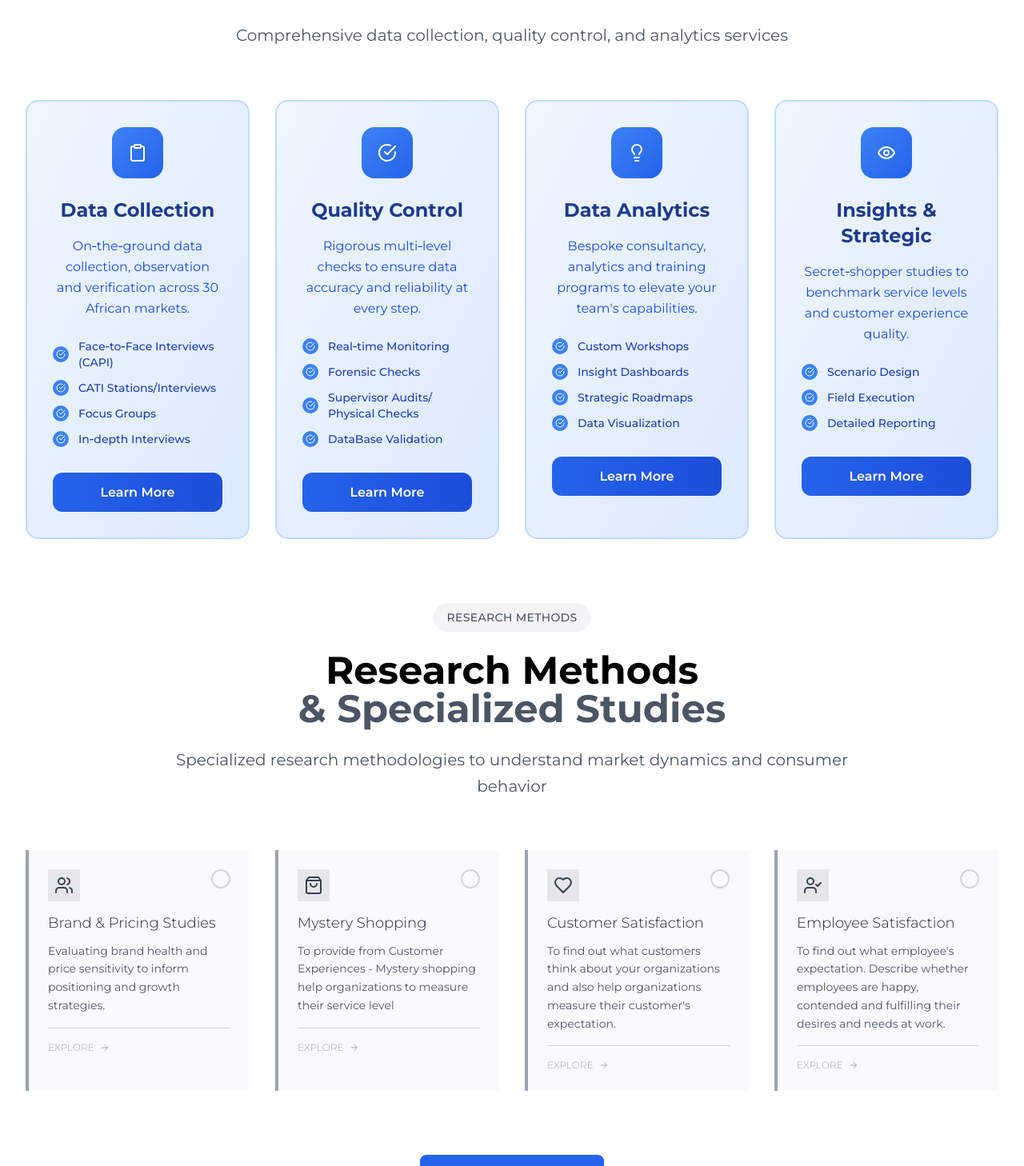
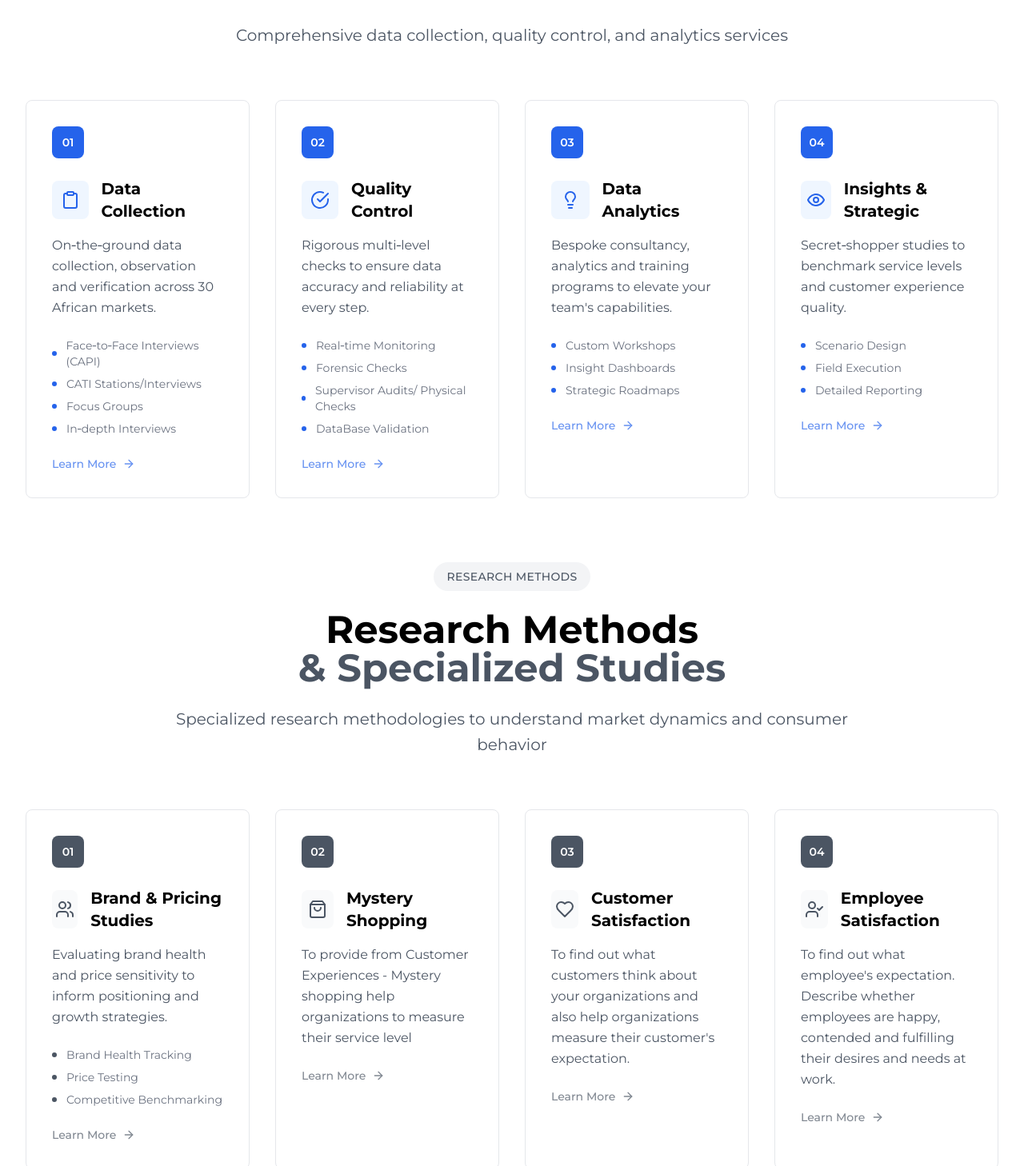
Before and after one commit to Jiwe-Holding/Futuris-Site, a React (Vite) app: page / in a window 1280 px wide. Shown: the part 1032-2490 px from the top of the page at 80% size. Built offline with nearby package versions, Linux system fonts and the light colour scheme.

Commit message:
Update Services.tsx

```diff
--- a/src/components/Services.tsx
+++ b/src/components/Services.tsx
@@ -57,7 +57,7 @@ const Services: React.FC = () => {
       icon: <Lightbulb className="h-6 w-6" />,
       title: "Data Analytics",
       description: "Bespoke consultancy, analytics and training programs to elevate your team's capabilities.",
-      features: ["Custom Workshops", "Insight Dashboards", "Strategic Roadmaps", "Data Visualization"],
+      features: ["Custom Workshops", "Insight Dashboards", "Strategic Roadmaps"],
       color: "from-emerald-500 to-emerald-600"
     },
     {
@@ -132,55 +132,68 @@ const Services: React.FC = () => {
               ref={(el) => cardRefs.current[index] = el}
               onMouseEnter={() => setHoveredCard(index)}
               onMouseLeave={() => setHoveredCard(null)}
-              className={`group bg-gradient-to-br from-blue-50 to-blue-100 rounded-2xl border-2 border-blue-200 p-8 transition-all duration-500 cursor-pointer ${
+              className={`group bg-white rounded-lg border border-gray-200 p-8 transition-all duration-300 cursor-pointer ${
                 visibleItems.includes(index)
                   ? 'opacity-100 translate-y-0'
                   : 'opacity-0 translate-y-5'
               } ${
                 hoveredCard === index
-                  ? 'shadow-2xl border-blue-400 -translate-y-2 scale-105'
-                  : 'hover:shadow-lg hover:border-blue-300'
+                  ? 'shadow-lg border-blue-600 -translate-y-1'
+                  : 'hover:shadow-md hover:border-gray-300'
               }`}
             >
-              {/* Icon with gradient background */}
-              <div className="flex justify-center mb-6">
-                <div className={`w-16 h-16 bg-gradient-to-br from-blue-500 to-blue-600 rounded-2xl flex items-center justify-center transition-all duration-300 ${
-                  hoveredCard === index ? 'scale-110 rotate-6' : 'scale-100'
+              {/* Number Badge */}
+              <div className="flex items-center justify-between mb-6">
+                <div className={`w-10 h-10 ${index >= 4 ? 'bg-red-600' : 'bg-blue-600'} text-white rounded-lg flex items-center justify-center font-semibold text-sm transition-all duration-300 ${
+                  hoveredCard === index ? 'scale-105' : ''
                 }`}>
-                  <div className="text-white text-2xl">
+                  {service.number}
+                </div>
+              </div>
+
+              {/* Icon and Title on same line */}
+              <div className="flex items-center mb-4">
+                {/* Minimalist Icon */}
+                <div className={`w-12 h-12 ${index >= 4 ? 'bg-red-50' : 'bg-blue-50'} rounded-lg flex items-center justify-center mr-4 transition-all duration-300 ${
+                  hoveredCard === index ? `${index >= 4 ? 'bg-red-100' : 'bg-blue-100'} scale-105` : ''
+                }`}>
+                  <div className={`${index >= 4 ? 'text-red-600' : 'text-blue-600'}`}>
                     {service.icon}
                   </div>
                 </div>
+
+                {/* Content */}
+                <h3 className={`text-xl font-bold text-black transition-colors duration-300 ${
+                  hoveredCard === index ? `${index >= 4 ? 'text-red-600' : 'text-blue-600'}` : ''
+                }`}>
+                  {service.title}
+                </h3>
               </div>
-
-              {/* Title centered */}
-              <h3 className="text-2xl font-bold text-blue-900 text-center mb-4 transition-colors duration-300">
-                {service.title}
-              </h3>
-
-              {/* Description */}
-              <p className="text-blue-700 text-center mb-6 leading-relaxed">
+              <p className="text-gray-600 mb-6 leading-relaxed">
                 {service.description}
               </p>
 
-              {/* Features with checkmarks */}
-              <ul className="space-y-3 mb-8">
+              {/* Features */}
+              <ul className="space-y-2 mb-6">
                 {service.features.map((feature, i) => (
-                  <li key={i} className="flex items-center text-blue-800">
-                    <div className="w-5 h-5 bg-blue-500 rounded-full flex items-center justify-center mr-3 flex-shrink-0">
-                      <CheckCircle className="w-3 h-3 text-white" />
-                    </div>
-                    <span className="text-sm font-medium">{feature}</span>
+                  <li key={i} className="flex items-center text-sm text-gray-500">
+                    <div className={`w-1.5 h-1.5 ${index >= 4 ? 'bg-red-600' : 'bg-blue-600'} rounded-full mr-3`}></div>
+                    {feature}
                   </li>
                 ))}
               </ul>
 
-              {/* CTA Button */}
+              {/* Subtle CTA */}
               <button
                 onClick={() => navigate(`/services#service-${index + 1}`)}
-                className="w-full bg-gradient-to-r from-blue-600 to-blue-700 hover:from-blue-700 hover:to-blue-800 text-white py-3 px-6 rounded-xl font-semibold transition-all duration-300 transform hover:scale-105 hover:shadow-lg"
+                className={`flex items-center text-sm font-medium ${index >= 4 ? 'text-red-600' : 'text-blue-600'} transition-all duration-300 hover:cursor-pointer ${
+                  hoveredCard === index
+                    ? 'opacity-100 translate-x-1'
+                    : 'opacity-70 hover:opacity-100'
+                }`}
               >
-                Learn More
+                <span>Learn More</span>
+                <ArrowRight className="h-4 w-4 ml-2 transition-transform duration-300" />
               </button>
             </div>
           ))}
@@ -211,54 +224,68 @@ const Services: React.FC = () => {
                 ref={(el) => cardRefs.current[index + 4] = el}
                 onMouseEnter={() => setHoveredCard(index + 4)}
                 onMouseLeave={() => setHoveredCard(null)}
-                className={`group bg-gray-50 rounded-none border-l-4 border-gray-400 p-6 transition-all duration-500 cursor-pointer ${
+                className={`group bg-white rounded-lg border border-gray-200 p-8 transition-all duration-300 cursor-pointer ${
                   visibleItems.includes(index + 4)
                     ? 'opacity-100 translate-y-0'
                     : 'opacity-0 translate-y-5'
                 } ${
                   hoveredCard === index + 4
-                    ? 'border-l-gray-600 -translate-y-1 shadow-lg bg-white'
-                    : 'hover:border-l-gray-500 hover:bg-gray-100'
+                    ? 'shadow-lg border-gray-600 -translate-y-1'
+                    : 'hover:shadow-md hover:border-gray-300'
                 }`}
               >
-                {/* Minimalist header with icon and title */}
-                <div className="flex items-start justify-between mb-4">
-                  <div className={`w-10 h-10 bg-gray-200 rounded-none flex items-center justify-center transition-all duration-300 ${
-                    hoveredCard === index + 4 ? 'bg-gray-300 scale-110' : ''
+                {/* Number Badge */}
+                <div className="flex items-center justify-between mb-6">
+                  <div className={`w-10 h-10 bg-gray-600 text-white rounded-lg flex items-center justify-center font-semibold text-sm transition-all duration-300 ${
+                    hoveredCard === index + 4 ? 'scale-105' : ''
                   }`}>
-                    <div className="text-gray-700">
+                    {methodology.number}
+                  </div>
+                </div>
+
+                {/* Icon and Title on same line */}
+                <div className="flex items-center mb-4">
+                  {/* Minimalist Icon */}
+                  <div className={`w-12 h-12 bg-gray-50 rounded-lg flex items-center justify-center mr-4 transition-all duration-300 ${
+                    hoveredCard === index + 4 ? 'bg-gray-100 scale-105' : ''
+                  }`}>
+                    <div className="text-gray-600">
                       {methodology.icon}
                     </div>
                   </div>
-                  <div className={`w-6 h-6 border-2 border-gray-300 rounded-full transition-all duration-300 ${
-                    hoveredCard === index + 4 ? 'border-gray-500 bg-gray-400' : ''
-                  }`}></div>
+
+                  {/* Content */}
+                  <h3 className={`text-xl font-bold text-black transition-colors duration-300 ${
+                    hoveredCard === index + 4 ? 'text-gray-600' : ''
+                  }`}>
+                    {methodology.title}
+                  </h3>
                 </div>
-
-                {/* Title */}
-                <h3 className="text-lg font-light text-gray-800 mb-3 leading-tight">
-                  {methodology.title}
-                </h3>
-
-                {/* Description */}
-                <p className="text-gray-600 text-sm leading-relaxed mb-4">
+                <p className="text-gray-600 mb-6 leading-relaxed">
                   {methodology.description}
                 </p>
 
-                {/* Minimalist divider */}
-                <div className="w-full h-px bg-gray-300 mb-4"></div>
+                {/* Features */}
+                <ul className="space-y-2 mb-6">
+                  {methodology.features.map((feature, i) => (
+                    <li key={i} className="flex items-center text-sm text-gray-500">
+                      <div className="w-1.5 h-1.5 bg-gray-600 rounded-full mr-3"></div>
+                      {feature}
+                    </li>
+                  ))}
+                </ul>
 
                 {/* Subtle CTA */}
                 <button
                   onClick={() => navigate('/services')}
-                  className={`group/btn flex items-center text-xs font-light text-gray-500 hover:text-gray-800 transition-all duration-300 ${
+                  className={`flex items-center text-sm font-medium text-gray-600 transition-all duration-300 hover:cursor-pointer ${
                     hoveredCard === index + 4
-                      ? 'opacity-100'
-                      : 'opacity-60 hover:opacity-100'
+                      ? 'opacity-100 translate-x-1'
+                      : 'opacity-70 hover:opacity-100'
                   }`}
                 >
-                  <span>EXPLORE</span>
-                  <ArrowRight className="h-3 w-3 ml-2 transition-transform duration-300 group-hover/btn:translate-x-1" />
+                  <span>Learn More</span>
+                  <ArrowRight className="h-4 w-4 ml-2 transition-transform duration-300" />
                 </button>
               </div>
             ))}
```
